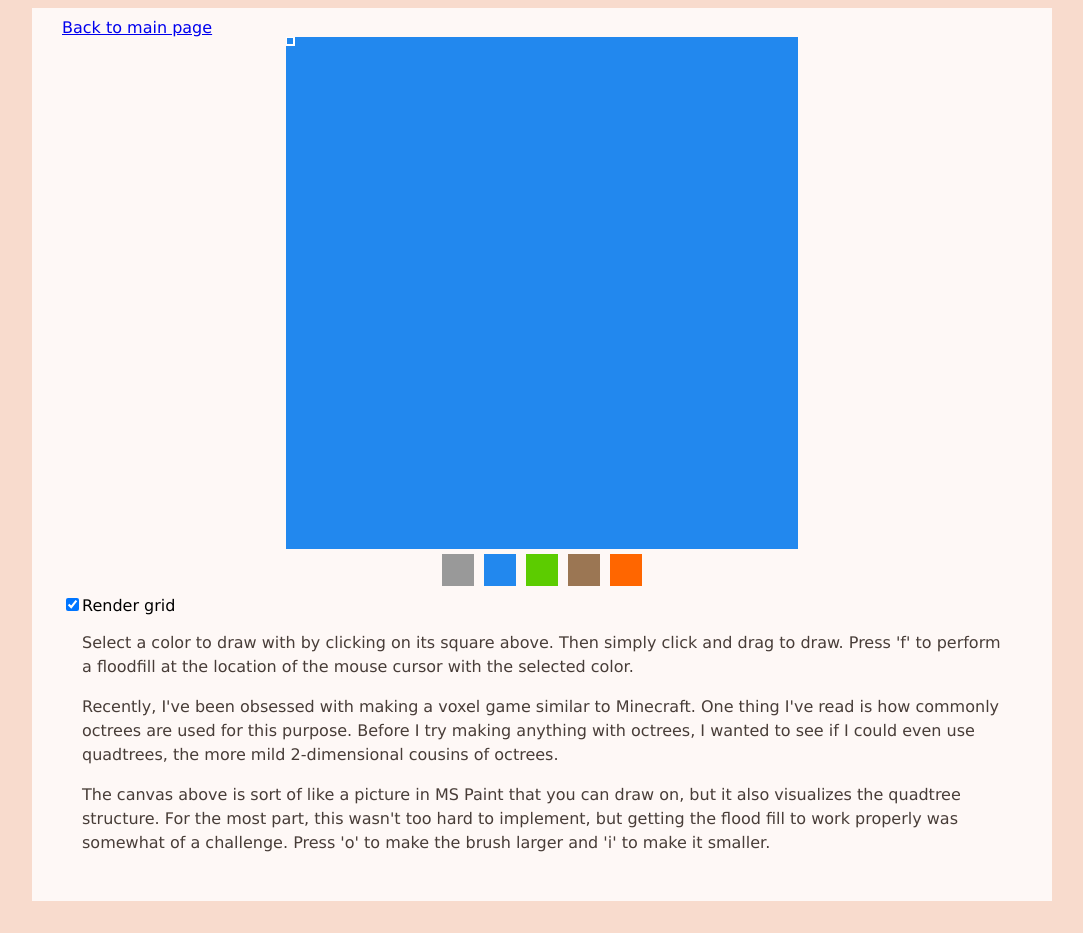
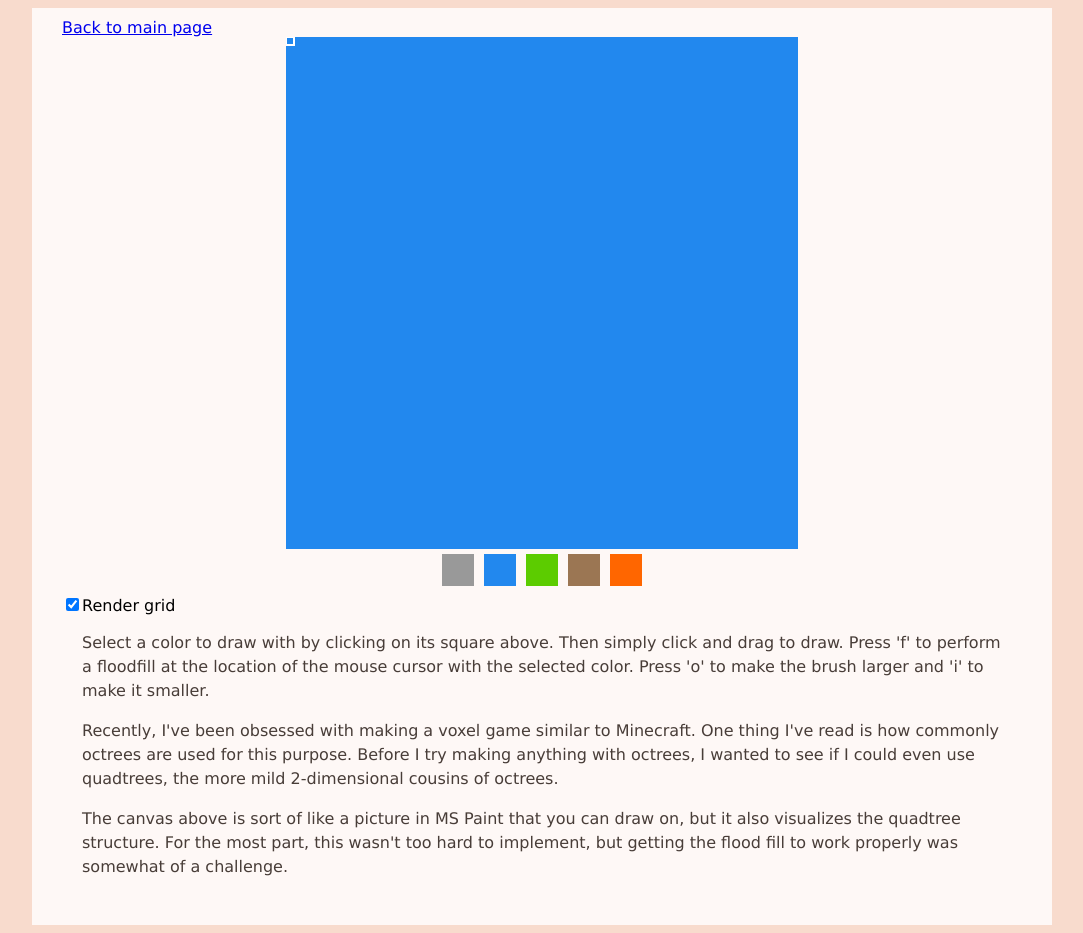
Before and after one commit to erikscarlatescu/erikscarlatescu.github.io, a React (Create React App) app: page /quadtrees in a window 1280 px wide. Shown: the whole page, without its empty margins (98-1181 px from the left). Before the commit the page ends 909 px from the top, so only its background shows below. Built offline with nearby package versions, Linux system fonts and the light colour scheme.

Commit message:
Minor change #2

```diff
--- a/src/pages/quadtrees/Quadtrees.tsx
+++ b/src/pages/quadtrees/Quadtrees.tsx
@@ -544,11 +544,11 @@
             <div className="colorButtonDiv"> {colorButtons} </div>
             <input onChange={handleCheckboxChange.bind(this)} defaultChecked={true} type="checkbox" id="gridRenderCheckbox"/>
             <label htmlFor="gridRenderCheckbox">Render grid</label>
-            <p>Select a color to draw with by clicking on its square above. Then simply click and drag to draw. Press 'f' to perform a floodfill at the location of the mouse cursor with the selected color.</p>
+            <p>Select a color to draw with by clicking on its square above. Then simply click and drag to draw. Press 'f' to perform a floodfill at the location of the mouse cursor with the selected color. Press 'o' to make the brush larger and 'i' to make it smaller.</p>
             <p>Recently, I've been obsessed with making a voxel game similar to Minecraft. One thing I've read is how commonly octrees are used for this purpose. Before I try making anything with octrees,
                 I wanted to see if I could even use quadtrees, the more mild 2-dimensional cousins of octrees.</p>
             <p>The canvas above is sort of like a picture in MS Paint that you can draw on, but it also visualizes the quadtree structure. For the most part, this wasn't too hard to implement,
-                but getting the flood fill to work properly was somewhat of a challenge. Press 'o' to make the brush larger and 'i' to make it smaller.</p>
+                but getting the flood fill to work properly was somewhat of a challenge.</p>
         </div>
     );
 }
```
Also changed, not shown: 1 other file (tests, documents, lock files or other folders).
